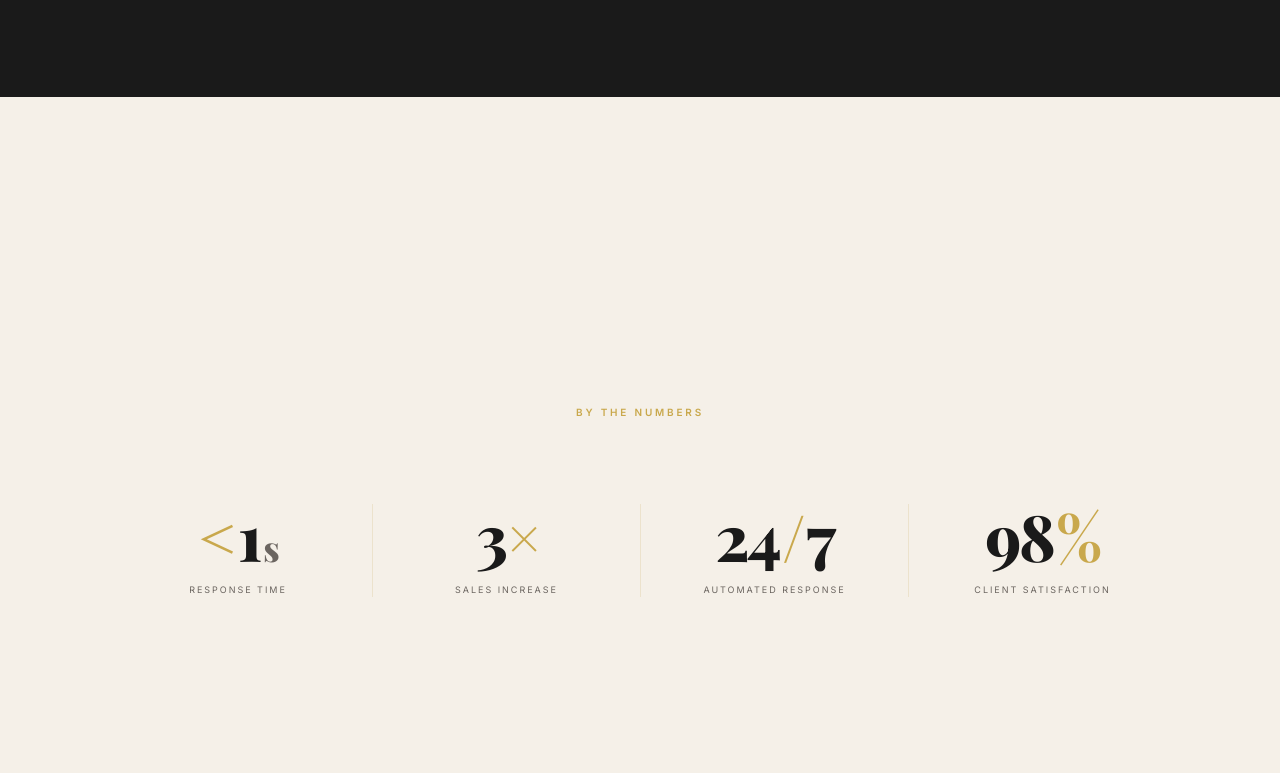
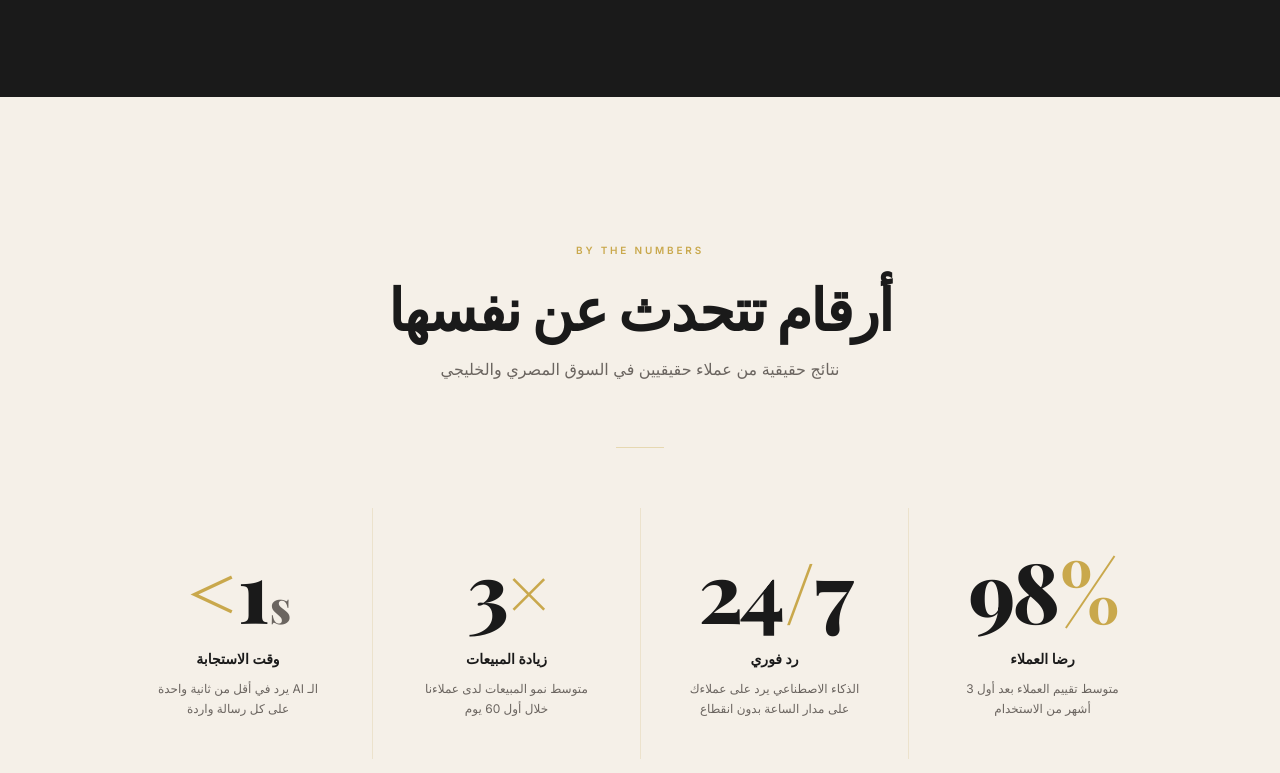
Before and after one commit to ahmedmohamedabdelsalam/tutix-landing, a plain HTML site: page index.html in a window 1280 px wide. Shown: the part 4007-4780 px from the top of the page. Drawn offline with nearby package versions, Linux system fonts and the light colour scheme; a web font is replaced by a local one.

Commit message:
feat: redesign numbers section with Arabic headings and stat descriptions

```diff
--- a/index.html
+++ b/index.html
@@ -367,21 +367,30 @@ body::before{
 #numbers{
   background:var(--beige);
   display:flex;align-items:center;justify-content:center;
+  padding:80px 0;
 }
 .nums-wrap{width:100%;max-width:1200px;padding:0 64px}
-.nums-lbl{text-align:center;margin-bottom:80px}
+.nums-header{text-align:center;margin-bottom:64px}
+.nums-h2{
+  font-family:var(--serif);font-size:clamp(32px,4.5vw,60px);font-weight:700;
+  color:var(--charcoal);letter-spacing:-.03em;line-height:1.1;
+  margin:14px 0 16px;
+}
+.nums-sub{font-size:clamp(13px,1.4vw,16px);color:var(--muted);font-family:var(--sans);font-weight:300}
+.nums-divider{width:48px;height:1px;background:rgba(201,168,76,.35);margin:0 auto 60px}
 .nums-grid{display:grid;grid-template-columns:repeat(4,1fr)}
-.num-item{padding:0 44px;text-align:center;border-left:1px solid rgba(201,168,76,.18)}
+.num-item{padding:40px 36px;text-align:center;border-left:1px solid rgba(201,168,76,.18)}
 .num-item:last-child{border-left:none}
 .num-val{
-  font-family:var(--serif);font-size:clamp(36px,5vw,72px);font-weight:800;
+  font-family:var(--serif);font-size:clamp(52px,6.5vw,96px);font-weight:800;
   color:var(--charcoal);letter-spacing:-.04em;line-height:1;
-  margin-bottom:14px;
+  margin-bottom:16px;
   display:flex;align-items:baseline;justify-content:center;gap:3px;
   direction:ltr;
 }
 .num-val .ga{color:var(--gold)}
-.num-lbl{font-size:9px;letter-spacing:.22em;text-transform:uppercase;color:var(--muted);font-family:var(--sans)}
+.num-lbl{font-size:14px;font-weight:600;color:var(--charcoal);font-family:var(--sans);margin-bottom:8px}
+.num-desc{font-size:12px;color:var(--muted);font-family:var(--sans);line-height:1.65;max-width:180px;margin:0 auto}
 
 /* ══ S7 · TESTIMONIALS ═══════════════════════════════ */
 #testimonials{
@@ -747,23 +756,32 @@ footer{
 <!-- ══ S6 · NUMBERS ════════════════════════════════════ -->
 <section id="numbers" class="snap">
   <div class="nums-wrap">
-    <div class="nums-lbl rv"><span class="label-gold" style="color:var(--gold)">BY THE NUMBERS</span></div>
+    <div class="nums-header">
+      <div class="rv"><span class="label-gold">BY THE NUMBERS</span></div>
+      <h2 class="nums-h2 rv d1">أرقام تتحدث عن نفسها</h2>
+      <p class="nums-sub rv d2">نتائج حقيقية من عملاء حقيقيين في السوق المصري والخليجي</p>
+    </div>
+    <div class="nums-divider rv d2"></div>
     <div class="nums-grid">
       <div class="num-item rv">
         <div class="num-val"><span class="count en" data-to="98">0</span><span class="ga">%</span></div>
-        <div class="num-lbl">CLIENT SATISFACTION</div>
+        <div class="num-lbl">رضا العملاء</div>
+        <div class="num-desc">متوسط تقييم العملاء بعد أول 3 أشهر من الاستخدام</div>
       </div>
       <div class="num-item rv d1">
-        <div class="num-val" dir="ltr" style="color:var(--charcoal)">24<span class="ga">/</span>7</div>
-        <div class="num-lbl">AUTOMATED RESPONSE</div>
+        <div class="num-val" dir="ltr">24<span class="ga">/</span>7</div>
+        <div class="num-lbl">رد فوري</div>
+        <div class="num-desc">الذكاء الاصطناعي يرد على عملاءك على مدار الساعة بدون انقطاع</div>
       </div>
       <div class="num-item rv d2">
         <div class="num-val"><span class="count en" data-to="3">0</span><span class="ga">×</span></div>
-        <div class="num-lbl">SALES INCREASE</div>
+        <div class="num-lbl">زيادة المبيعات</div>
+        <div class="num-desc">متوسط نمو المبيعات لدى عملاءنا خلال أول 60 يوم</div>
       </div>
       <div class="num-item rv d3">
         <div class="num-val"><span class="ga">&lt;</span><span class="count en" data-to="1">0</span><span style="font-size:.55em;color:var(--muted)">s</span></div>
-        <div class="num-lbl">RESPONSE TIME</div>
+        <div class="num-lbl">وقت الاستجابة</div>
+        <div class="num-desc">الـ AI يرد في أقل من ثانية واحدة على كل رسالة واردة</div>
       </div>
     </div>
   </div>
```
